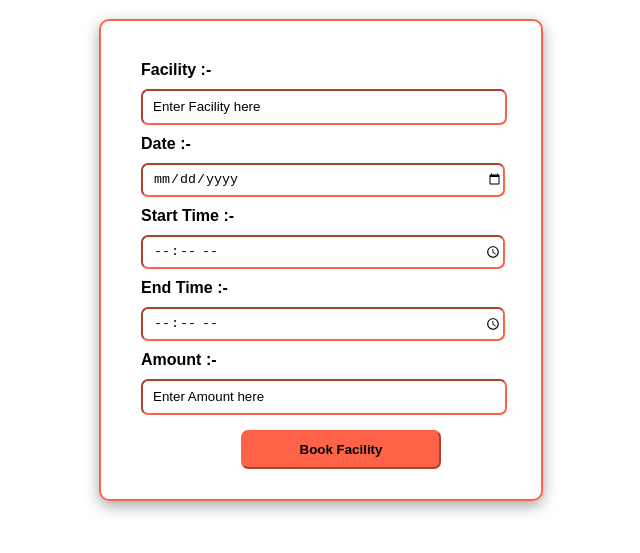
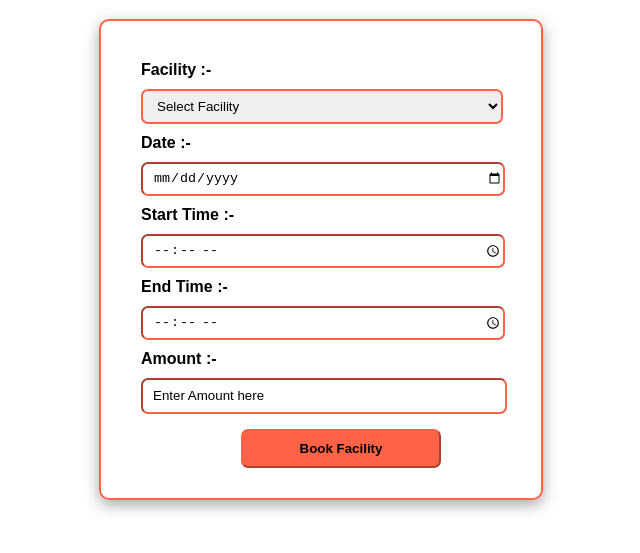
Before and after one commit to chandan1506/3five8, a plain HTML site: page frontend/index.html in a window 1280 px wide. Shown: the part 61-614 px from the top of the page, without its empty margins (319-959 px from the left). Drawn offline with nearby package versions, Linux system fonts and the light colour scheme.

Commit message:
facility updated

```diff
--- a/frontend/index.html
+++ b/frontend/index.html
@@ -9,7 +9,11 @@
   <form id="bookingForm" >
 
     <label for="facility">Facility :-</label>
-    <input type="text" id="facility" name="facility" placeholder="Enter Facility here" required>
+    <select id="facility" name="facility" required>
+      <option value="" >Select Facility</option>
+      <option value="Clubhouse">Clubhouse</option>
+      <option value="Tennis Court">Tennis Court</option>
+    </select>
 
     <label for="date">Date :-</label>
     <input type="date" id="date" name="date" required>
--- a/frontend/style.css
+++ b/frontend/style.css
@@ -21,6 +21,7 @@ body {
 
   label,
   input,
+  select,
   button {
     display: block;
     margin: 10px 0;
@@ -32,6 +33,13 @@ body {
     border-radius: 7px;
     border-color: tomato;
   }
+  select{
+    width:362px;
+    height:35px;
+    border-radius: 7px;
+    border: 2px solid tomato;
+  }
+
 
   button {
     width: 50%;
@@ -53,7 +61,8 @@ body {
     color: black;
   }
 
-  input{
+  input,
+  select{
     padding-left: 10px;
   }
 
```
Also changed, not shown: frontend/script.js (line endings or trailing spaces).
